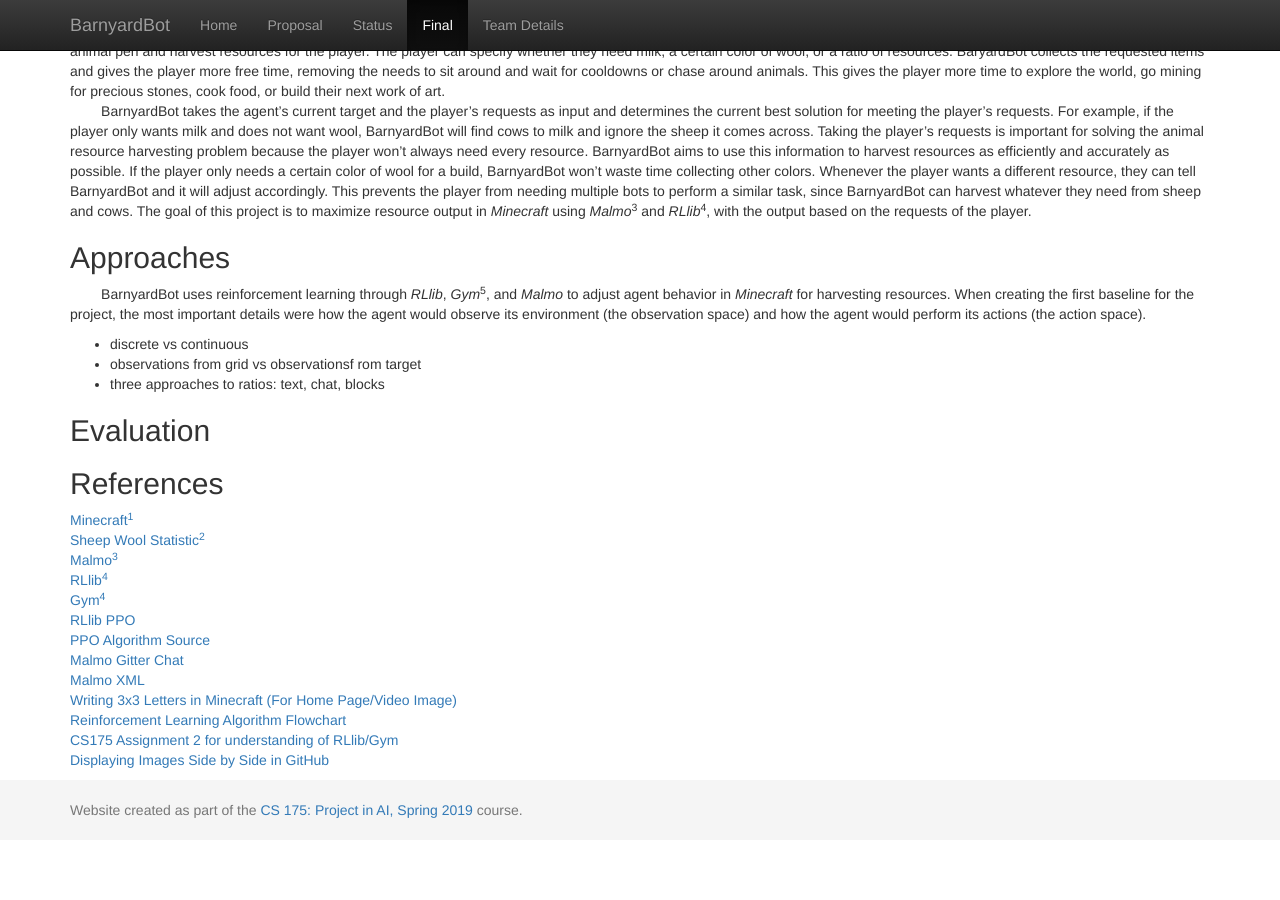
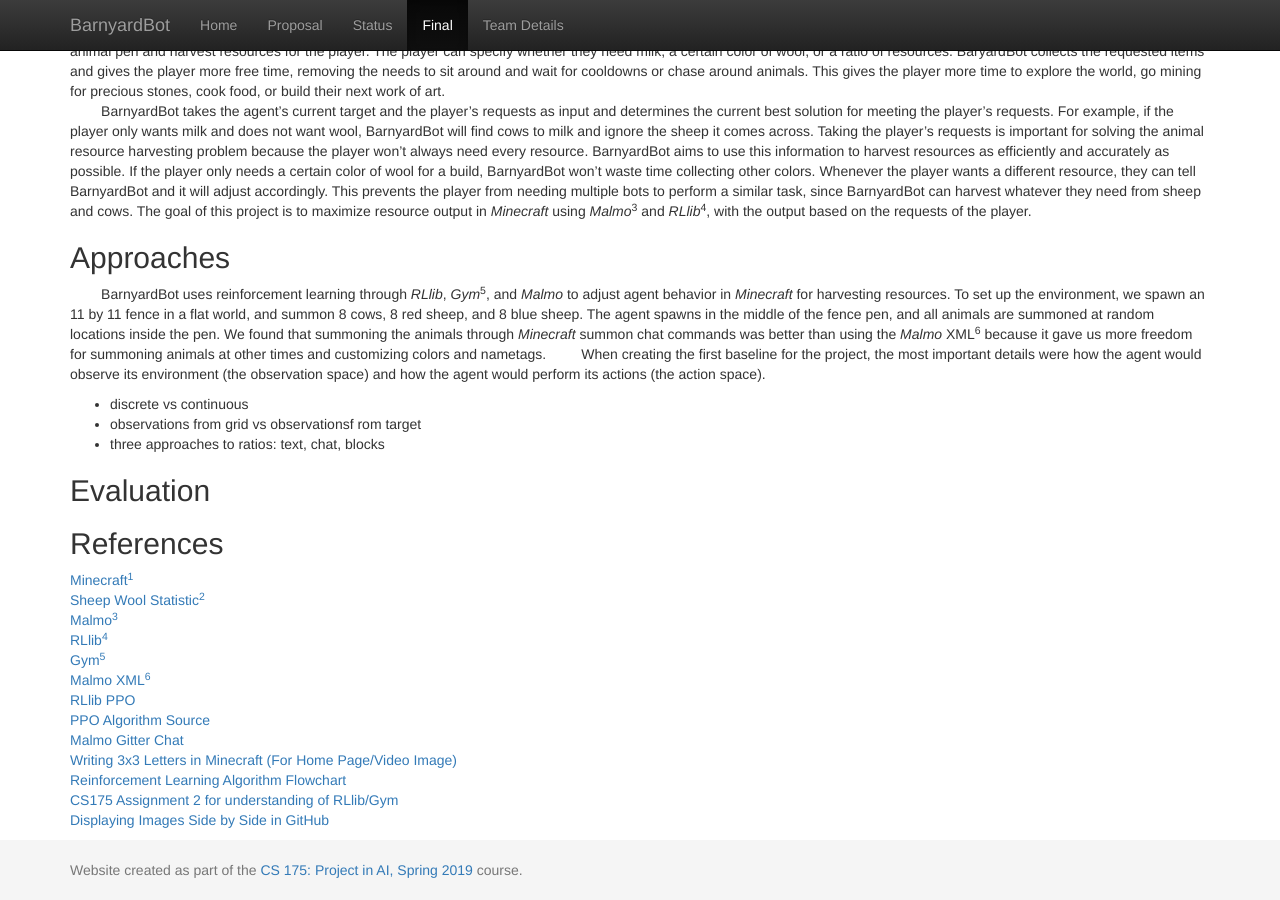
Before and after one commit to brandonmeyer/BarnyardBot, a Jekyll site: the page built from docs/final.md, in a window 1280 px wide and 900 px high, scrolled down 628 px. Built offline with Jekyll 4.4.1, drawn with Linux system fonts in a browser that asks for light colours; before the commit the page ends 1468 px from its top, so only the background shows below that.

Commit message:
Update final.md

```diff
--- a/docs/final.md
+++ b/docs/final.md
@@ -11,7 +11,8 @@
 &nbsp;&nbsp;&nbsp;&nbsp;&nbsp;&nbsp;&nbsp;&nbsp;BarnyardBot takes the agent's current target and the player's requests as input and determines the current best solution for meeting the player's requests. For example, if the player only wants milk and does not want wool, BarnyardBot will find cows to milk and ignore the sheep it comes across. Taking the player's requests is important for solving the animal resource harvesting problem because the player won't always need every resource. BarnyardBot aims to use this information to harvest resources as efficiently and accurately as possible. If the player only needs a certain color of wool for a build, BarnyardBot won't waste time collecting other colors. Whenever the player wants a different resource, they can tell BarnyardBot and it will adjust accordingly. This prevents the player from needing multiple bots to perform a similar task, since BarnyardBot can harvest whatever they need from sheep and cows. The goal of this project is to maximize resource output in *Minecraft* using *Malmo*<sup>3</sup> and *RLlib*<sup>4</sup>, with the output based on the requests of the player.
 
 ## Approaches
-&nbsp;&nbsp;&nbsp;&nbsp;&nbsp;&nbsp;&nbsp;&nbsp;BarnyardBot uses reinforcement learning through *RLlib*, *Gym*<sup>5</sup>, and *Malmo* to adjust agent behavior in *Minecraft* for harvesting resources. When creating the first baseline for the project, the most important details were how the agent would observe its environment (the observation space) and how the agent would perform its actions (the action space).
+&nbsp;&nbsp;&nbsp;&nbsp;&nbsp;&nbsp;&nbsp;&nbsp;BarnyardBot uses reinforcement learning through *RLlib*, *Gym*<sup>5</sup>, and *Malmo* to adjust agent behavior in *Minecraft* for harvesting resources. To set up the environment, we spawn an 11 by 11 fence in a flat world, and summon 8 cows, 8 red sheep, and 8 blue sheep. The agent spawns in the middle of the fence pen, and all animals are summoned at random locations inside the pen. We found that summoning the animals through *Minecraft* summon chat commands was better than using the *Malmo* XML<sup>6</sup> because it gave us more freedom for summoning animals at other times and customizing colors and nametags.
+&nbsp;&nbsp;&nbsp;&nbsp;&nbsp;&nbsp;&nbsp;&nbsp;When creating the first baseline for the project, the most important details were how the agent would observe its environment (the observation space) and how the agent would perform its actions (the action space).
 
 - discrete vs continuous
 - observations from grid vs observationsf rom target
@@ -24,11 +25,11 @@
 [Sheep Wool Statistic<sup>2</sup>](https://minecraft.fandom.com/wiki/Tutorials/Wool_farming)\
 [Malmo<sup>3</sup>](https://www.microsoft.com/en-us/research/project/project-malmo/)\
 [RLlib<sup>4</sup>](https://docs.ray.io/en/latest/rllib.html)\
-[Gym<sup>4</sup>](https://gym.openai.com/)\
+[Gym<sup>5</sup>](https://gym.openai.com/)\
+[Malmo XML<sup>6</sup>](https://microsoft.github.io/malmo/0.21.0/Schemas/MissionHandlers.html)\
 [RLlib PPO](https://docs.ray.io/en/latest/rllib-algorithms.html#ppo)\
 [PPO Algorithm Source](https://blogs.oracle.com/ai-and-datascience/post/reinforcement-learning-proximal-policy-optimization-ppo)\
 [Malmo Gitter Chat](https://gitter.im/Microsoft/malmo?at=578aa4fd3cb52e8b24cee1af)\
-[Malmo XML](https://microsoft.github.io/malmo/0.21.0/Schemas/MissionHandlers.html)\
 [Writing 3x3 Letters in Minecraft (For Home Page/Video Image)](https://www.youtube.com/watch?v=vHExVqV-FD8)\
 [Reinforcement Learning Algorithm Flowchart](https://static.us.edusercontent.com/files/eS20DbiGQfi4P2skbCN9WYeD)\
 [CS175 Assignment 2 for understanding of RLlib/Gym](https://canvas.eee.uci.edu/courses/40175/files/folder/assignment2?preview=16066666)\
```
